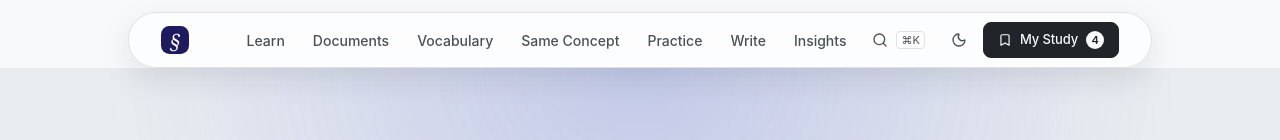
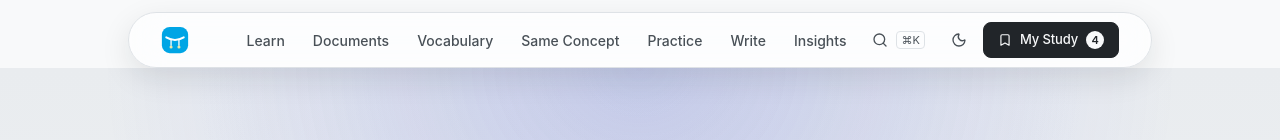
Before and after one commit to DimasHidayat24/LEGAL-ENGLISH, a React (Vite) app: page / in a window 1280 px wide. Shown: the top 140 px of the page. Built offline with nearby package versions, Linux system fonts and the light colour scheme; a web font is replaced by a local one.

Commit message:
New Lexa mark: scales mark in Discreet Palette + matching favicon

```diff
--- a/src/components/Navbar.tsx
+++ b/src/components/Navbar.tsx
@@ -29,20 +29,20 @@ const navItems = [
 ];
 
 export const LexaMark: React.FC<{ size?: number }> = ({ size = 28 }) => (
-  <span
+  <svg
     aria-hidden="true"
-    className="inline-flex items-center justify-center text-white font-legal italic font-normal leading-none"
-    style={{
-      width: size,
-      height: size,
-      fontSize: size * 0.72,
-      paddingTop: size * 0.06,
-      backgroundColor: '#201B5F',
-      borderRadius: size * 0.3,
-    }}
+    width={size}
+    height={size}
+    viewBox="0 0 64 64"
+    className="inline-flex shrink-0"
   >
-    §
-  </span>
+    <rect x="2" y="2" width="60" height="60" rx="18" fill="#00A5E5" />
+    <path d="M12 26 Q32 38 52 26" fill="none" stroke="#FFFFFF" strokeWidth="4.5" strokeLinecap="round" />
+    <line x1="23" y1="30" x2="23" y2="44" stroke="#FFFFFF" strokeWidth="3" strokeLinecap="round" />
+    <line x1="41" y1="30" x2="41" y2="44" stroke="#FFFFFF" strokeWidth="3" strokeLinecap="round" />
+    <circle cx="23" cy="48" r="3.5" fill="#EEE8A9" />
+    <circle cx="41" cy="48" r="3.5" fill="#EEE8A9" />
+  </svg>
 );
 
 const ThemeToggle: React.FC<{ compact?: boolean }> = ({ compact }) => {
```
Also changed, not shown: public/favicon.svg.
